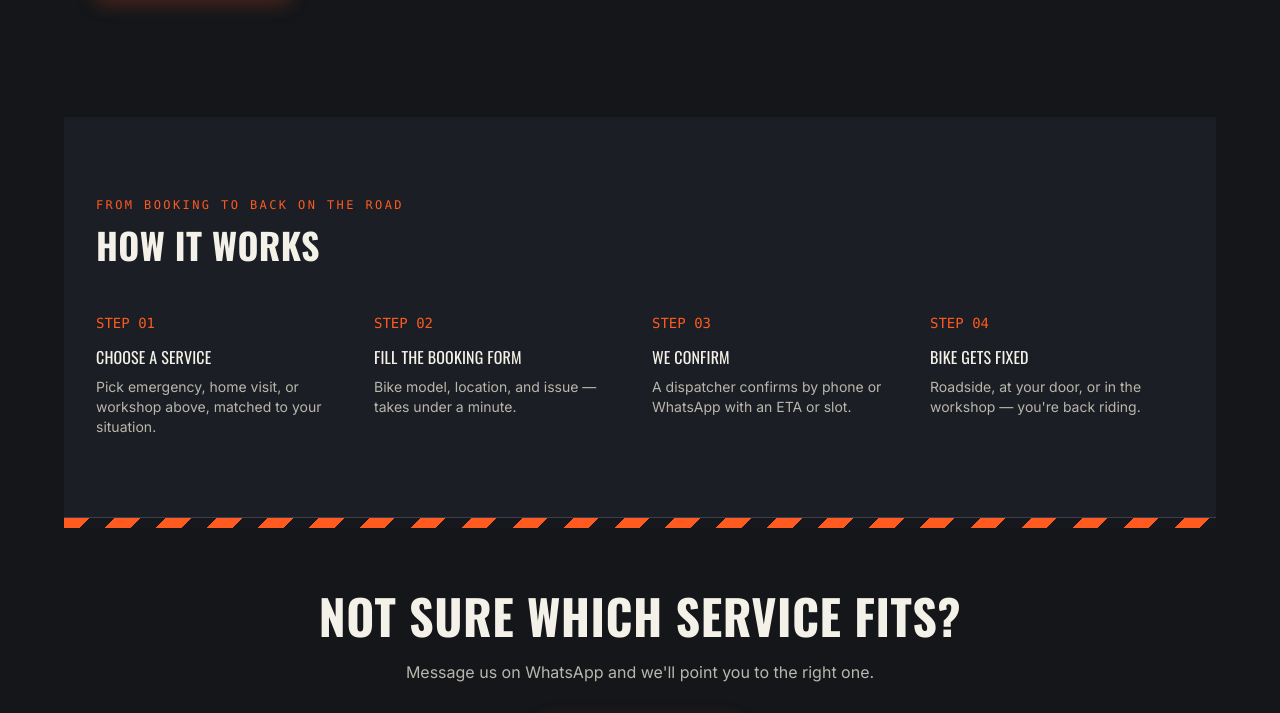
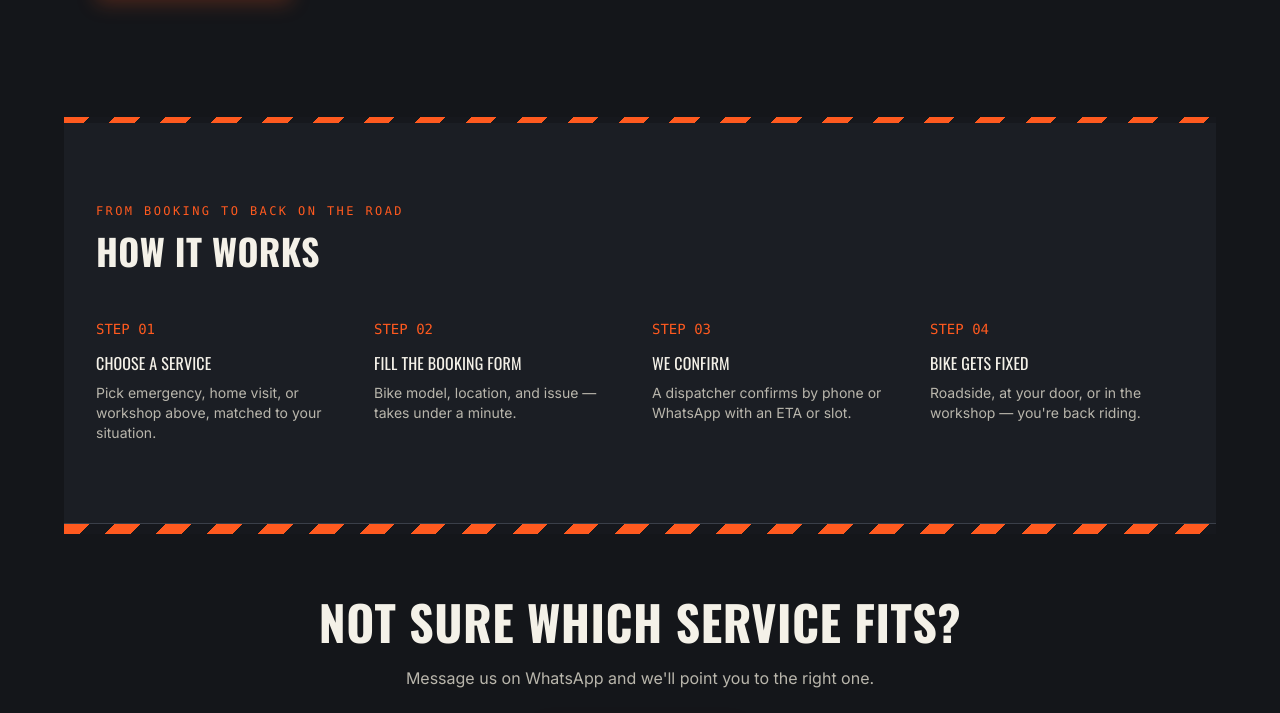
Before and after one commit to imteyazzzzz/chhotu-motor, a website: page services.html in a window 1280 px wide. Shown: the part 2015-2728 px from the top of the page. Drawn offline with nearby package versions, Linux system fonts and the light colour scheme; no server answers.

Commit message:
fix: add hazard stripe below booking button for visual separation

```diff
--- a/services.html
+++ b/services.html
@@ -175,7 +175,7 @@
     <a href="booking.html?service=workshop" class="btn btn-primary  mt-8 mb-10 md:mt-10 md:mb-14">
 <i class="fa-solid fa-calendar-check"></i> Book This Service</a>
   </section>
-
+  <div class="hazard-stripe hazard-stripe--thin"></div>
   <!-- ============ HOW IT WORKS ============ -->
   <section class="bg-transparent md:bg-[#1B1E24] py-12 md:py-20">
     <div class="max-w-7xl mx-auto px-4 md:px-8">
```
